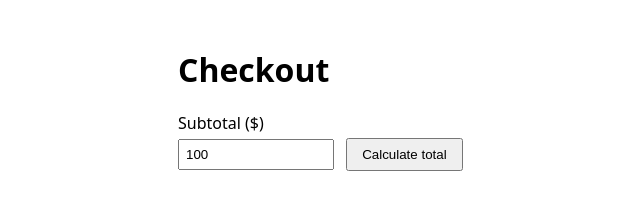
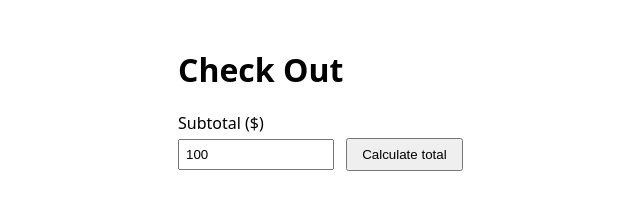
Before and after one commit to Xyvrex/CD-CD-Demo-Mini-App, a website: page app/index.html in a window 1280 px wide. Shown: the full height of the page, 252-892 px from the left. Drawn offline with Linux system fonts and the light colour scheme.

Commit message:
Change label to Check Out

```diff
--- a/app/index.html
+++ b/app/index.html
@@ -14,7 +14,7 @@
 </head>
 <body>
   <main>
-    <h1>Checkout</h1>
+    <h1>Check Out</h1>
     <label for="subtotal">Subtotal ($)</label>
     <input id="subtotal" type="number" value="100" min="0" step="0.01">
     <button id="calculate">Calculate total</button>
```
